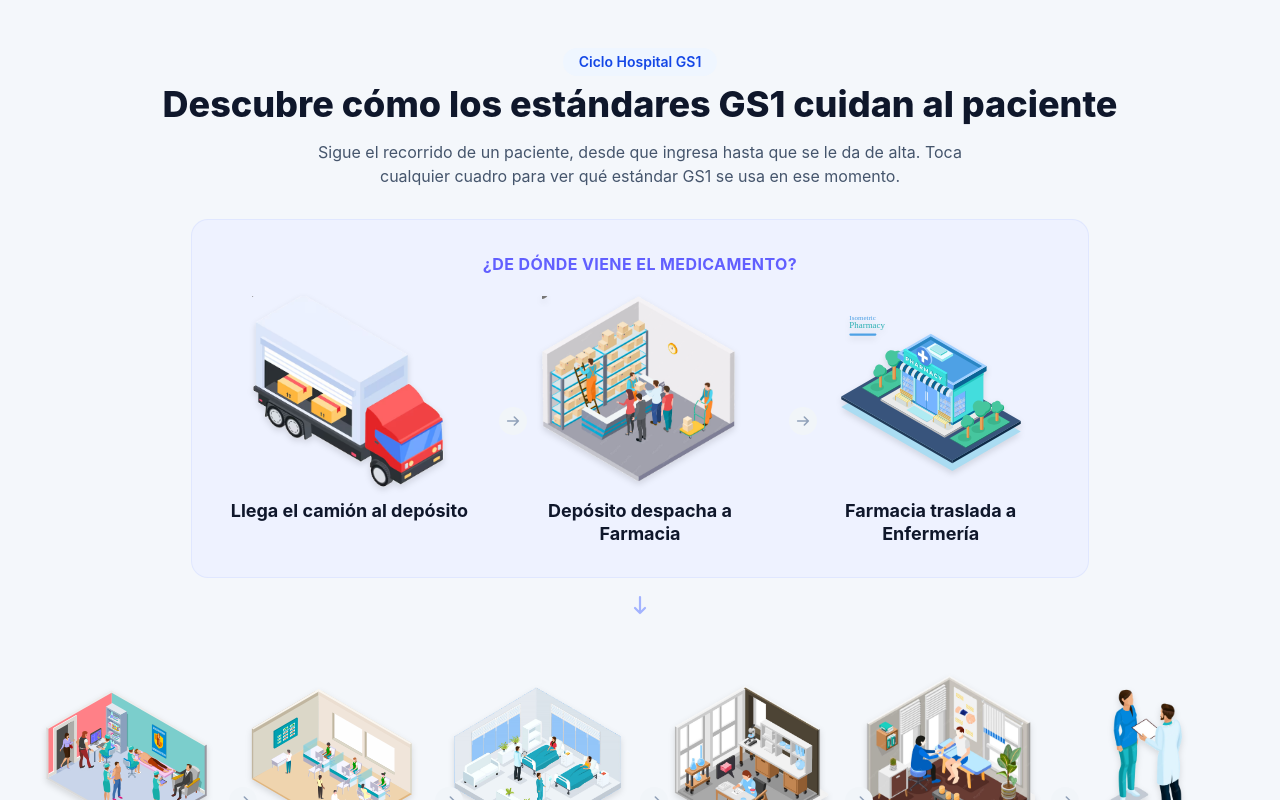
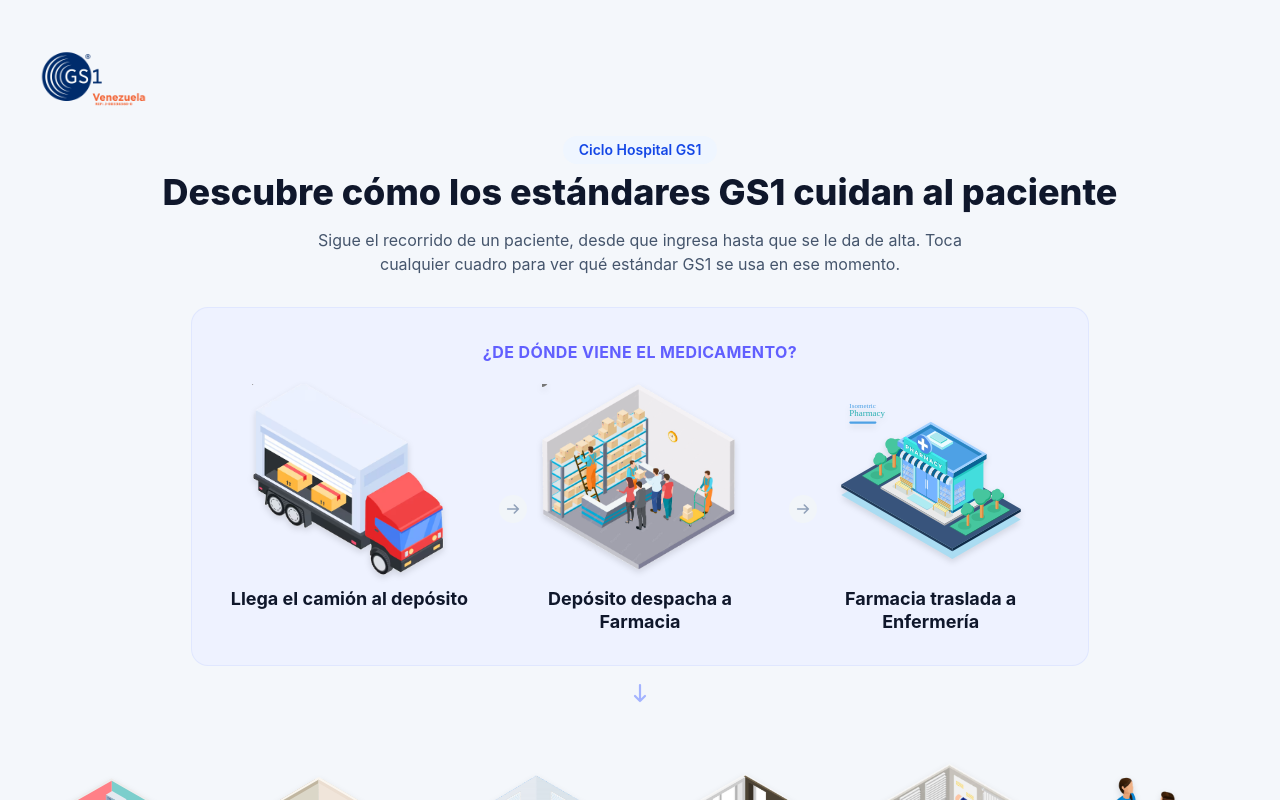
Before and after one commit to anniustar2002-star/GS1-Hospital, a React (Vite) app: page / in a window 1280 px wide. Shown: the top 800 px of the page. Built offline with nearby package versions, Linux system fonts and the light colour scheme.

Commit message:
Agregar logo GS1 a color en esquina superior izquierda
Alineado con el borde izquierdo de las tarjetas del ciclo.

Co-Authored-By: Claude Sonnet 5 <noreply@anthropic.com>
Claude-Session: https://claude.ai/code/session_01CW2fwty5rRPMCJ3Jp8kS4a

```diff
--- a/src/pages/Home.tsx
+++ b/src/pages/Home.tsx
@@ -3,6 +3,10 @@ import { CycleFlow } from '../components/CycleFlow'
 export function Home() {
   return (
     <div className="mx-auto w-full max-w-[1800px] px-10 py-12">
+      <div className="mb-6 flex justify-start">
+        <img src="/logos/gs1-logo-color.png" alt="GS1" className="h-14 w-auto object-contain sm:h-16" />
+      </div>
+
       <header className="mb-8 text-center">
         <p className="mb-2 inline-block rounded-full bg-blue-50 px-4 py-1 text-sm font-semibold text-blue-700">
           Ciclo Hospital GS1
```
Also changed, not shown: public/logos/gs1-logo-color.png (added).
